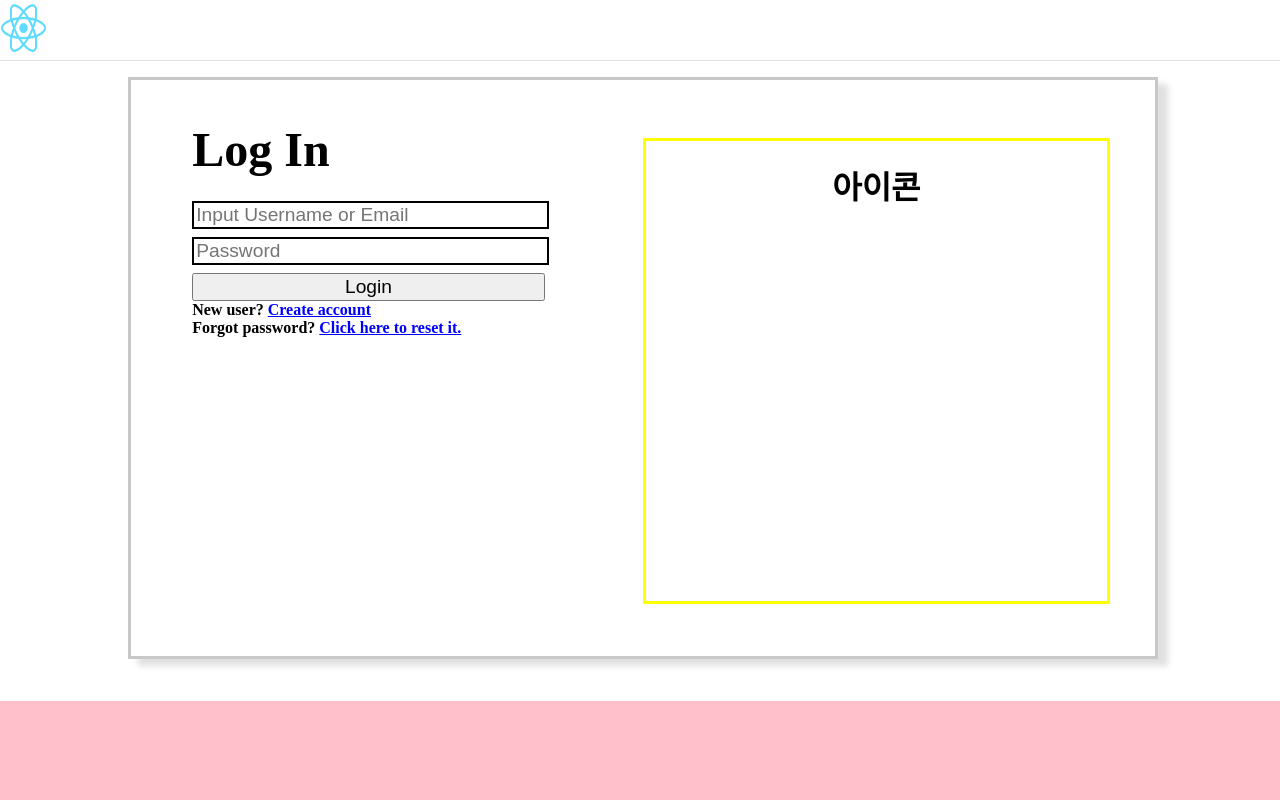
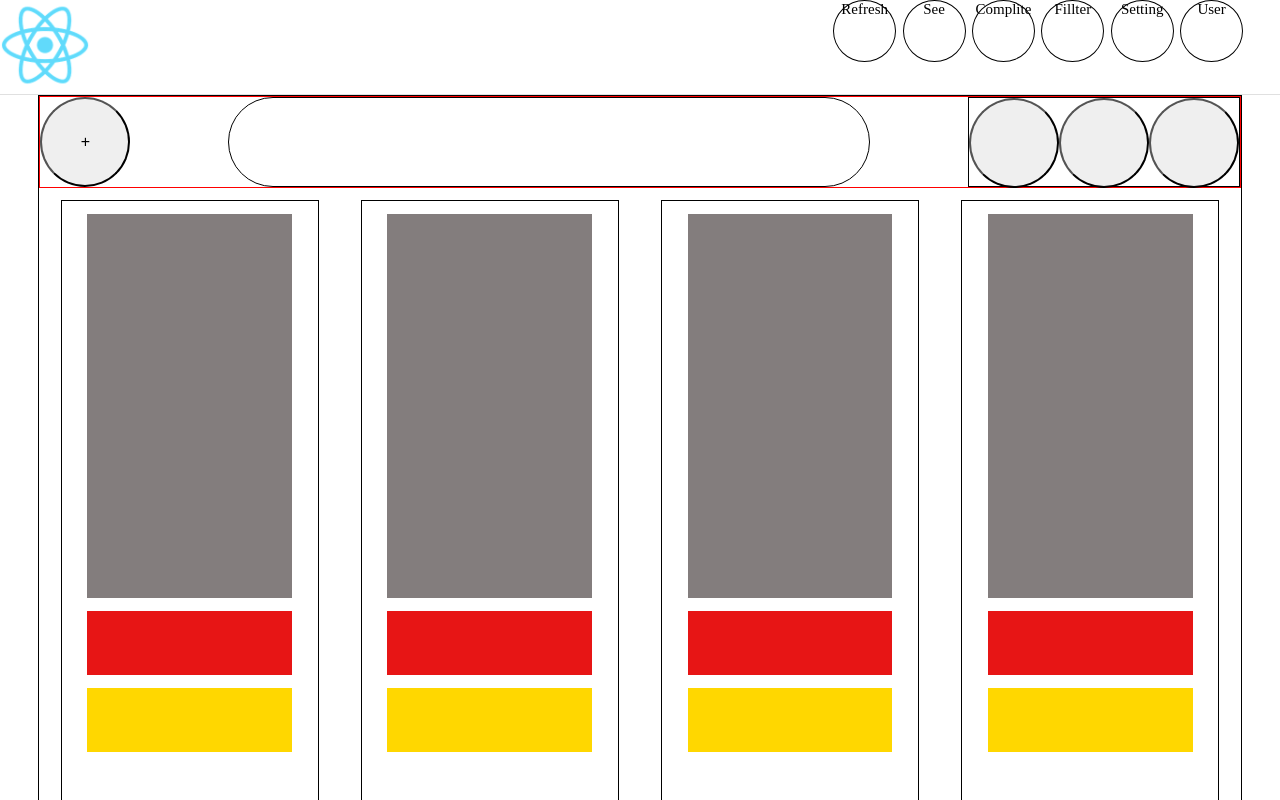
Before and after one commit to limsoo5788/ss_react, a React (Create React App) app: page / in a window 1280 px wide. Shown: the top 800 px of the page. Built offline with nearby package versions, Linux system fonts and the light colour scheme; the HTML template or start-up script is replaced by a standard one.

Commit message:
Nonlogin 없에기 및 DM안에 컴포넌트 만들기

```diff
--- a/src/App.js
+++ b/src/App.js
@@ -5,8 +5,8 @@ import Main from "./main/main"
 import React, {useState} from "react";
 
 function App() {
-  const [logined, setLogined] = useState(false);
-  const [confirm, setConfirm] = useState(false);
+  const [logined, setLogined] = useState(true);
+  const [confirm, setConfirm] = useState(true);
 
   return (
     <div className="App">
--- a/src/css/headerbar.css
+++ b/src/css/headerbar.css
@@ -14,7 +14,7 @@
 }
 .Logo img{
     min-height: 7vh;
-    /* min-width: 7vh; */
+    min-width: 7vw;
     max-width: 35%;
 }
 .Menu h1{
@@ -24,7 +24,6 @@
 .Middle{
     width: 1240px;
 }
-
 .Menu{
     width: 450px;
     display: flex;
--- a/src/css/onlogin.css
+++ b/src/css/onlogin.css
@@ -54,8 +54,24 @@
     margin: 1vw auto;
 }
 .DataManagement{
-    background-color: #837D7D;
     width: 80%;
     height: 50vw;
-    margin: 1vw auto
+    margin: 1vw auto;
 }
+.DMTitleandbody{
+    background-color: #837D7D;
+    width: 100%;
+    height: 30vw;
+}
+.DMTime{
+    background-color: #E71515;
+    width: 100%;
+    height: 5vw;
+    margin-top: 1vw;
+}
+.DMOption{
+    background-color: gold;
+    width: 100%;
+    height: 5vw;
+    margin-top: 1vw;
+}
--- a/src/main/Nonlogin.js
+++ /dev/null
@@ -1,178 +0,0 @@
-import React, {useState} from "react";
-import { Link, Route } from 'react-router-dom';
-import "../css/nonlogin.css"
-
-
-function NonLogin(){
-    // var contents = null;
-    // var contents = <ChangeEmail />
-    return(
-        <div className="NonLogined">
-            <div className="NonLoginedContents">
-                <div className="ContentsBox">
-                    <div className="Contents">
-                        <Route exact path="/" component={LogIn}/>
-                        <Route path="/register" component={Register}/>
-                        <Route path="/emailForPassword" component={EmailForPassword}/>
-                        <Route path="/resetPassword" component={ResetPassword}/>
-                        <Route path="/confirm" component={Confirm}/>
-                        <Route path="/changeEmail" component={ChangeEmail}/>
-                    </div>
-                    <div className="IconBox">
-                        <div className="Icon">
-                            <h1>아이콘</h1>
-                        </div>
-                    </div>
-                </div>
-            </div>
-        </div>
-    )
-}
-
-function LogIn(){
-    return(
-        <div className="LoginContents">
-            <h1>Log In</h1>
-            <form className="LoginForm">
-                <div className="InputBox">
-                    <input type="text" id="id" name="id" placeholder="Input Username or Email" />
-                </div>
-                <div className="InputBox">
-                    <input type="password" id="pw" name="pw" placeholder="Password" />
-                </div>
-                <input type="submit" value="Login" />
-            </form>
-            <div className="CASBox">
-                <p>New user? <Link to="register">Create account</Link> </p>
-                <p>Forgot password? <Link to="emailForPassword">Click here to reset it.</Link></p>
-            </div>
-        </div>
-    )
-}
-
-function Register(){
-    return(
-        <div className="RegisterContents">
-            <h1>Create Account</h1>
-            <h3>
-                Already an User?
-                <Link to="/">LogIn</Link>
-            </h3>
-            <form className="RegisterForm">
-                <div className="InputBox">
-                    <input type="text" id="id" name="id" placeholder="Input Email" />
-                </div>
-                <div className="InputLabel">
-                    <label for="id">등록되어있는 이메일 입니다.</label>
-                </div>
-                <div className="InputBox">
-                    <input type="text" id="username" name="username" placeholder="Input Username" />
-                </div>
-                <div className="InputLabel">
-                    <label for="username">등록되어있는 Username 입니다.</label>
-                </div>
-                <div className="InputBox">
-                    <input type="password" id="pw" name="pw" placeholder="Password" />
-                </div>
-                <div className="InputBox">
-                    <input type="password" id="pwCheck" name="pwCheck" placeholder="Password Check" />
-                </div>
-                <div className="InputLabel">
-                    <label for="pw">비밀번호가 일치하지 않습니다.</label>
-                </div>
-                <div>
-                    <button type="button" id="PhoneApi">*Phone Numbers</button>
-                </div>
-                <div>
-                    <input type="submit" value="Create" />
-                </div>
-            </form>
-        </div>
-    )
-}
-
-function EmailForPassword(){
-    return(
-        <div className="EFPContents">
-            <h1>User email</h1>
-            <form>
-                <div className="InputBox">
-                        <input type="text" id="id" name="id" placeholder="Input Email" />
-                </div>
-                <div className="InputLabel">
-                        <label for="id">유효하지 않는 이메일 입니다.</label>
-                </div>
-                <div>
-                        <input type="submit" value="Send" />
-                </div>
-            </form>
-        </div>
-    )
-}
-
-function ResetPassword(){
-    return(
-        <div className="CPContents">
-            <h1>Change Password</h1>
-            <form>
-                <div className="InputBox">
-                    <input type="password" id="pw" name="pw" placeholder="Password" />
-                </div>
-                <div className="InputBox">
-                    <input type="password" id="pwCheck" name="pwCheck" placeholder="Password Check" />
-                </div>
-                <div className="InputLabel">
-                    <label for="pw">비밀번호가 일치하지 않습니다.</label>
-                </div>
-                <div>
-                    <input type="submit" value="Change!" />
-                </div>
-            </form>
-        </div>
-    )
-}
-
-function Confirm(){
-    return(
-        <div className="ACContents">
-            <h1>Hello Username</h1>
-            <div className="Discription">
-                You have not confirmed your account(Register Email) yet.<br />
-                Before you can access this application you need to confirm your account.<br />
-                Check your email, you should have received an email with a confirmation link
-            </div>
-            <div className="Link">
-                Need another confirmation email?
-                <a>Click here</a>
-            </div>
-            <div className="Link">
-                Need change account?
-                <Link to="/changeEmail">Click here</Link>
-            </div>
-        </div>
-    )
-}
-
-function ChangeEmail(){
-    return(
-        <div className="CEContents">
-            <h1>Change Email</h1>
-            <form>
-                <div className="InputBox">
-                        <input type="text" id="id" name="id" placeholder="Input Current Email" />
-                </div>
-                <div className="InputBox">
-                        <input type="text" id="id" name="id" placeholder="Input New Email" />
-                </div>
-                <div className="InputLabel">
-                    <label for="id">유효하지 않는 이메일 입니다.</label>
-                </div>
-                <div>
-                    <input type="submit" value="Change!" />
-                </div>
-            </form>
-        </div>
-    )
-}
-
-export default NonLogin;
--- a/src/main/Onlogin.js
+++ b/src/main/Onlogin.js
@@ -97,6 +97,29 @@ const Memo = () =>{
 const DataManagement = () =>{
     return (
         <div className="DataManagement">
+            <DMTitleandbody/>
+            <DMTime/>
+            <DMOption/>
+        </div>
+    )
+}
+const DMTitleandbody = () =>{
+    return (
+        <div className="DMTitleandbody">
+
+        </div>
+    )
+}
+const DMTime = () =>{
+    return (
+        <div className="DMTime">
+
+        </div>
+    )
+}
+const DMOption = () =>{
+    return (
+        <div className="DMOption">
 
         </div>
     )
```
